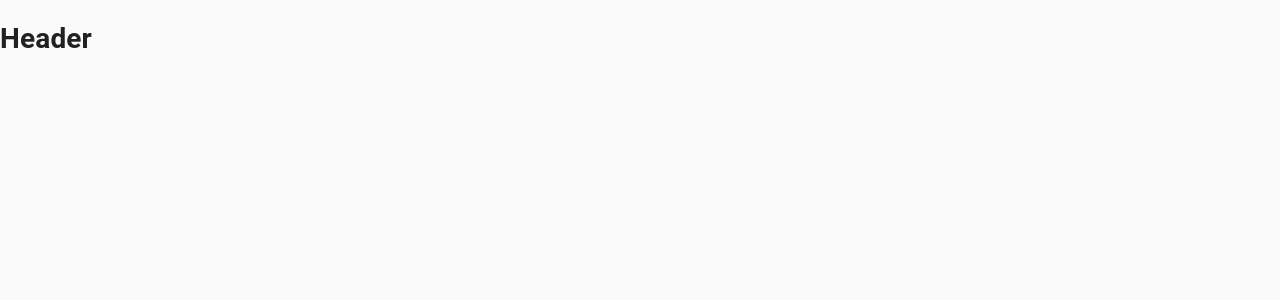
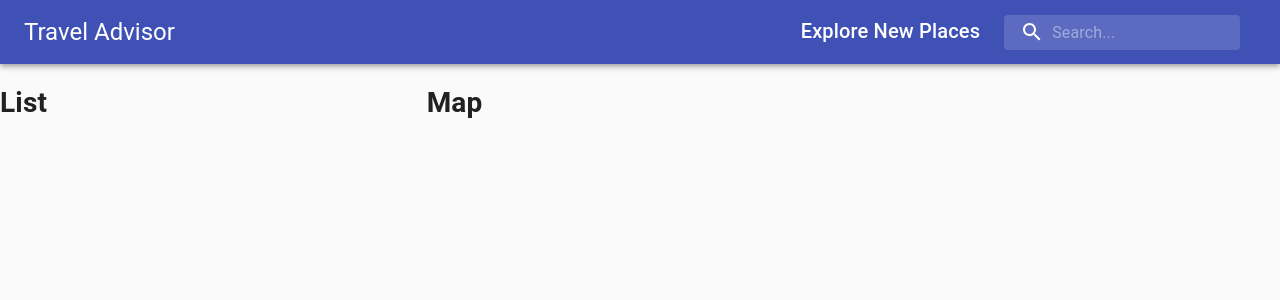
Before and after one commit to AdamPtk/travel-advisor, a React (Create React App) app: page / in a window 1280 px wide. Shown: the top 300 px of the page. Built offline with nearby package versions, Linux system fonts and the light colour scheme.

Commit message:
Header created

```diff
--- a/src/App.js
+++ b/src/App.js
@@ -12,8 +12,13 @@ const App = () => {
         <>
             <CssBaseline />
             <Header />
-            <Grid container>
-
+            <Grid container spacing={3} style={{width: '100%'}}>
+                <Grid item xs={12} md={4}>
+                    <List />
+                </Grid>
+                <Grid item xs={12} md={8}>
+                    <Map />
+                </Grid>
             </Grid>
         </>
     )
--- a/src/components/Header/Header.jsx
+++ b/src/components/Header/Header.jsx
@@ -1,8 +1,34 @@
 import React from 'react';
+import { Autocomplete } from '@react-google-maps/api';
+import { AppBar, Toolbar, Typography, InputBase, Box } from '@material-ui/core';
+import SearchIcon from '@material-ui/icons/Search';
+
+import useStyles from './styles';
 
 const Header = () => {
+    const classes = useStyles();
+
     return (
-        <h1>Header</h1>
+        <AppBar position="static">
+            <Toolbar className={classes.toolbar}>
+                <Typography variant='h5' className={classes.title}>
+                    Travel Advisor
+                </Typography>
+                <Box display="flex">
+                    <Typography variant='h6' className={classes.title}>
+                        Explore New Places
+                    </Typography>
+                    {/* <Autocomplete> */}
+                        <div className={classes.search}>
+                            <div className={classes.searchIcon}>
+                                <SearchIcon />
+                            </div>
+                            <InputBase placeholder="Search..." classes={{root: classes.inputRoot, input: classes.inputInput}} />
+                        </div>
+                    {/* </Autocomplete> */}
+                </Box>
+            </Toolbar>
+        </AppBar>
     )
 }
 
--- a/src/components/Header/styles.js
+++ b/src/components/Header/styles.js
@@ -0,0 +1,32 @@
+import { alpha, makeStyles } from '@material-ui/core/styles';
+
+export default makeStyles((theme) => ({
+  title: {
+    display: 'none',
+    [theme.breakpoints.up('sm')]: {
+      display: 'block',
+    },
+  },
+  search: {
+    position: 'relative',
+    borderRadius: theme.shape.borderRadius,
+    backgroundColor: alpha(theme.palette.common.white, 0.15),
+    '&:hover': { backgroundColor: alpha(theme.palette.common.white, 0.25) },
+    marginRight: theme.spacing(2),
+    marginLeft: 0,
+    width: '100%',
+    [theme.breakpoints.up('sm')]: { marginLeft: theme.spacing(3), width: 'auto' },
+  },
+  searchIcon: {
+    padding: theme.spacing(0, 2), height: '100%', position: 'absolute', pointerEvents: 'none', display: 'flex', alignItems: 'center', justifyContent: 'center',
+  },
+  inputRoot: {
+    color: 'inherit',
+  },
+  inputInput: {
+    padding: theme.spacing(1, 1, 1, 0), paddingLeft: `calc(1em + ${theme.spacing(4)}px)`, transition: theme.transitions.create('width'), width: '100%', [theme.breakpoints.up('md')]: { width: '20ch' },
+  },
+  toolbar: {
+    display: 'flex', justifyContent: 'space-between',
+  },
+}));
```
